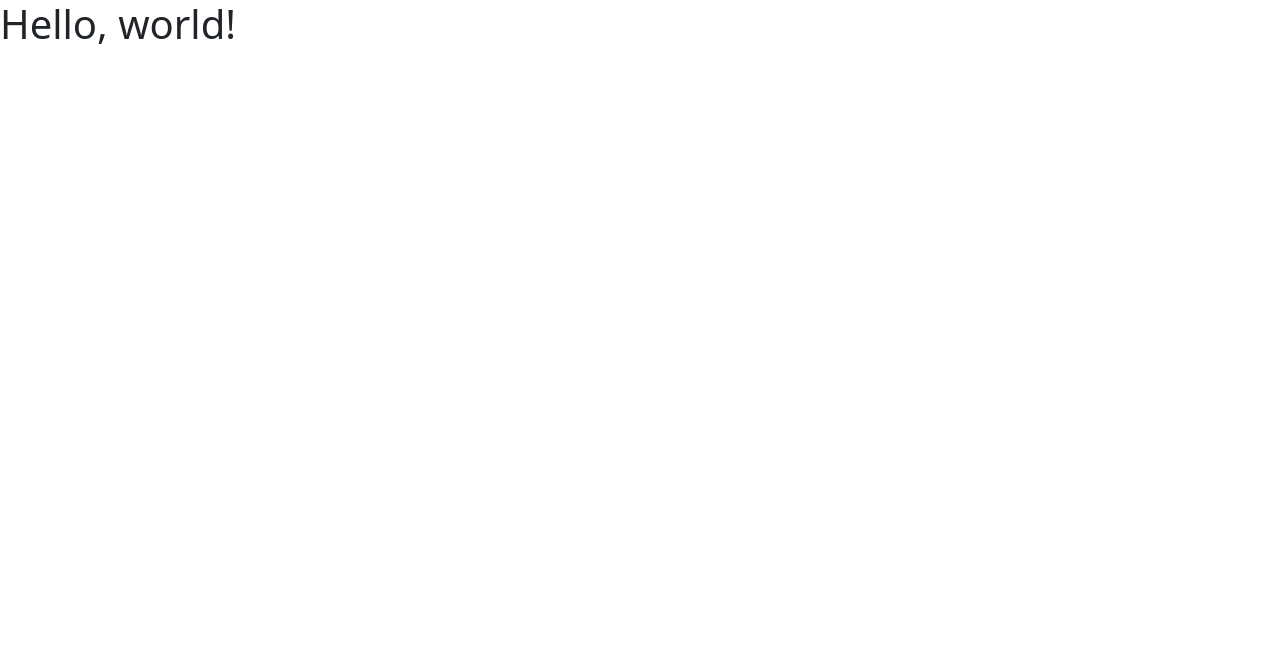
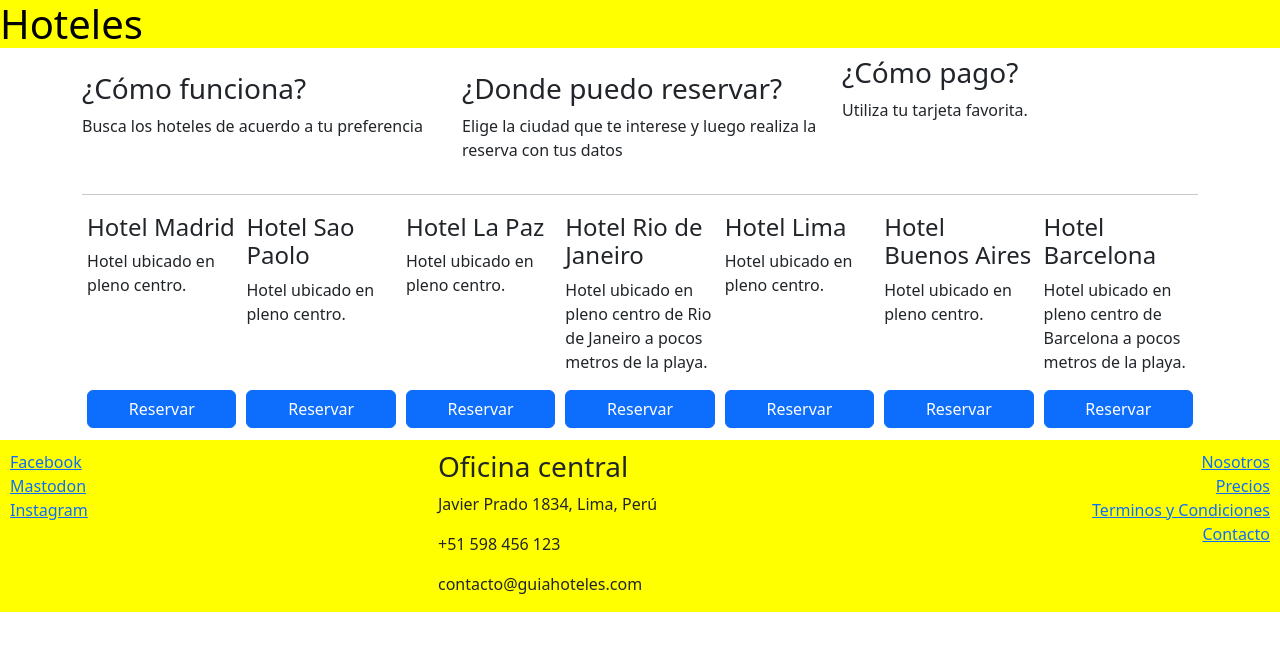
Before and after one commit to dualraf/DesarrolloWeb, a website: page index.html in a window 1280 px wide. Drawn offline with nearby package versions, Linux system fonts and the light colour scheme.

Commit message:
css agregado y mejorado diseño

```diff
--- /dev/null
+++ b/css/main.css
@@ -0,0 +1,20 @@
+.jumbotron {
+    background-color: yellow;
+    color:black;
+}
+
+footer {
+    padding: 10px 10px 0 10px;
+    background-color: yellow;
+    margin-bottom: 0px;
+    margin-top: 10px;
+}
+
+.card-hotel {
+    flex: 1 150px;
+    padding: 2px 5px 2px 5px;
+}
+
+.btn-reserva {
+    width: 100%;
+}
--- a/index.html
+++ b/index.html
@@ -1,13 +1,136 @@
 <!doctype html>
 <html lang="en">
   <head>
+    <!-- Required meta tags-->
     <meta charset="utf-8">
-    <meta name="viewport" content="width=device-width, initial-scale=1">
-    <title>Bootstrap demo</title>
+    <meta name="viewport" content="width=device-width, initial-scale=1, shrink-to-fit=no">
+
+    <!-- Bootstrap CSS -->
     <link href="node_modules/bootstrap/dist/css/bootstrap.min.css" rel="stylesheet">
+    <link rel="stylesheet" href="css/main.css">
+
+    <title>Guía Hoteles</title>
   </head>
   <body>
-    <h1>Hello, world!</h1>
+    <div class="jumbotron">
+      <h1>Hoteles</h1>
+    </div>
+    <div class="container">
+      <div class="row">
+        <div class="col-sm-4">
+          <p>
+            <h3>¿Cómo funciona?</h3>
+            <p>Busca los hoteles de acuerdo a tu preferencia</p>
+          </p>
+        </div>
+        <div class="col-sm-4">
+          <p>
+            <h3>¿Donde puedo reservar?</h3>
+            <p>Elige la ciudad que te interese y luego realiza
+              la reserva con tus datos</p>
+          </p>
+        </div>
+        <div class="col-sm-4">
+          <h3>¿Cómo pago?</h3>
+          <p>Utiliza tu tarjeta favorita.</p>
+        </div>
+      </div>
+
+      <hr>
+
+      <div class="d-flex flex-wrap flex-row-reverse">
+        <div class="card-hotel d-flex flex-column justify-content-between">
+          <div>
+            <h4>Hotel Barcelona</h4>
+            <p>Hotel ubicado en pleno centro de
+                Barcelona a pocos metros de la playa.</p>
+          </div>
+          <div>
+            <button class="btn btn-primary btn-reserva">Reservar</button>
+          </div>
+        </div>
+        <div class="card-hotel d-flex flex-column justify-content-between">
+          <div>
+            <h4>Hotel Buenos Aires</h4>
+            <p>Hotel ubicado en pleno centro.</p>
+          </div>
+          <div>
+            <button class="btn btn-primary btn-reserva">Reservar</button>
+          </div>
+        </div>
+        <div class="card-hotel d-flex flex-column justify-content-between">
+          <div>
+            <h4>Hotel Lima</h4>
+            <p>Hotel ubicado en pleno centro.</p>
+          </div>
+          <div>
+            <button class="btn btn-primary btn-reserva">Reservar</button>
+          </div>
+        </div>
+        <div class="card-hotel d-flex flex-column justify-content-between">
+          <div>
+            <h4>Hotel Rio de Janeiro</h4>
+            <p>Hotel ubicado en pleno centro de Rio de Janeiro a pocos metros
+              de la playa.</p>
+          </div>
+          <div>
+            <button class="btn btn-primary btn-reserva">Reservar</button>
+          </div>
+        </div>
+        <div class="card-hotel d-flex flex-column justify-content-between">
+          <div>
+            <h4>Hotel La Paz</h4>
+            <p>Hotel ubicado en pleno centro.</p>
+          </div>
+          <div>
+            <button class="btn btn-primary btn-reserva">Reservar</button>
+          </div>
+        </div>
+        <div class="card-hotel d-flex flex-column justify-content-between">
+          <div>
+            <h4>Hotel Sao Paolo</h4>
+            <p>Hotel ubicado en pleno centro.</p>
+          </div>
+          <div>
+            <button class="btn btn-primary btn-reserva">Reservar</button>
+          </div>
+        </div>
+        <div class="card-hotel d-flex flex-column justify-content-between">
+          <div>
+            <h4>Hotel Madrid</h4>
+            <p>Hotel ubicado en pleno centro.</p>
+          </div>
+          <div>
+            <button class="btn btn-primary btn-reserva">Reservar</button>
+          </div>
+        </div>
+      </div>
+    </div>
+
+    <footer>
+      <div class="row">
+        <div class="col-sm-4 d-flex flex-column">
+          <a href="https://www.facebook.com">Facebook</a>
+          <a href="https://www.mastodon.com">Mastodon</a>
+          <a href="https://www.Instagram.com">Instagram</a>
+        </div>
+        <div class="col-sm-4">
+          <address>
+            <h3>Oficina central</h3>
+            <p>Javier Prado 1834, Lima, Perú</p>
+            <p>+51 598 456 123</p>
+            <p>contacto@guiahoteles.com</p>
+          </address>
+        </div>
+        <div class="col-sm-4 d-flex flex-column align-items-end">
+          <a href="https://www.facebook.com">Nosotros</a>
+          <a href="https://www.mastodon.com">Precios</a>
+          <a href="https://www.Instagram.com">Terminos y Condiciones</a>
+          <a href="https://www.Instagram.com">Contacto</a>
+        </div>
+      </div>
+    </footer>
+
     <script src="node_modules/jquery/dist/jquery.min.js"></script>
     <script src="node_modules/popper.js/dist/popper.min.js"></script>
     <script src="node_modules/bootstrap/dist/js/bootstrap.min.js"></script>
```
